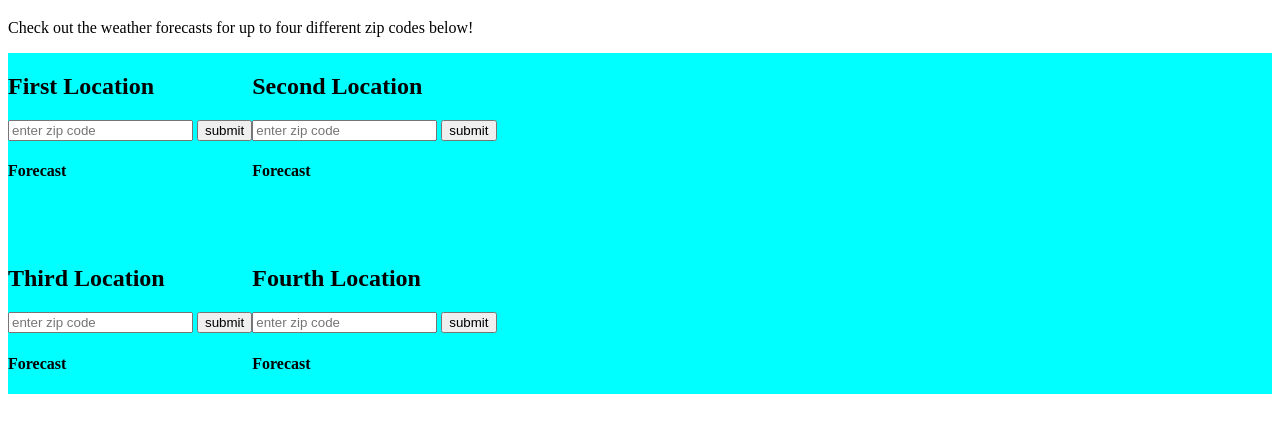
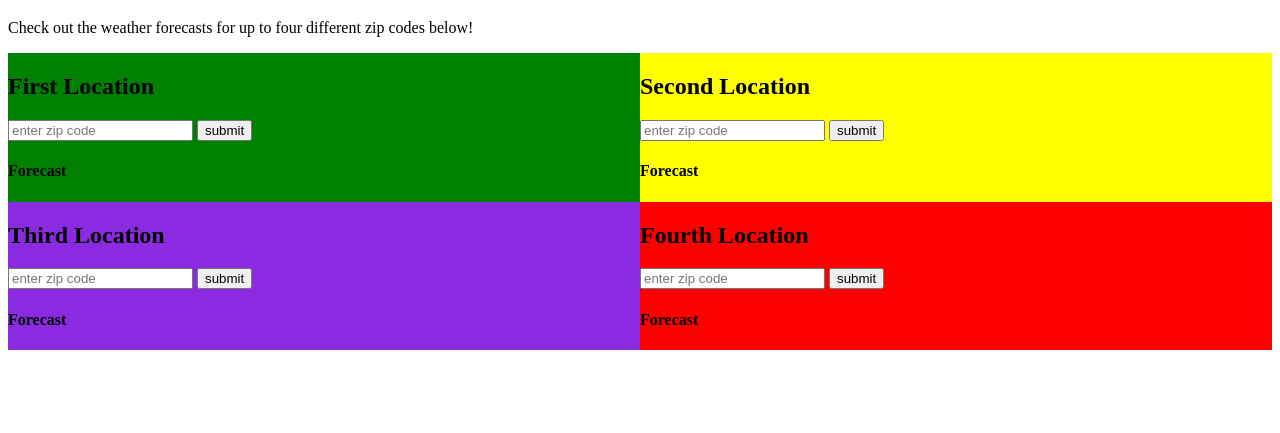
Before and after one commit to cyrusw213/Weather_App, a plain HTML site: page index.html in a window 1280 px wide. Shown: the part 61-494 px from the top of the page. Drawn offline with nearby package versions, Linux system fonts and the light colour scheme.

Commit message:
updated CSS with grid template areas, seems to be an upgrade but the lists being added from the API are still overlapping with other divs.

```diff
--- a/css/style.css
+++ b/css/style.css
@@ -1,12 +1,30 @@
-main {
-    position: relative;
-    display: flex;
-    flex-wrap: wrap;
-    padding-right: 50%;
-    background-color: aqua;
-  }
+main{
+    margin: 0;
+    display:grid;
+    grid-template-columns: 50% 50%;
+    grid-template-rows: 50% 50% ;
+    grid-template-areas:
+        "sect1 sect2"
+        "sect3 sect4";
+}
 
-#firstLocLists {
-    display: flex;
-    flex-direction: row;
+#locOne {
+    grid-area: sect1;
+    background-color: green
 }
+
+#locTwo {
+    grid-area: sect2;
+    background-color: yellow
+}
+
+
+#locThree {
+    grid-area: sect3;
+    background-color: blueviolet;
+}
+
+#locFour {
+    grid-area: sect4;
+    background-color: red;
+}
```
